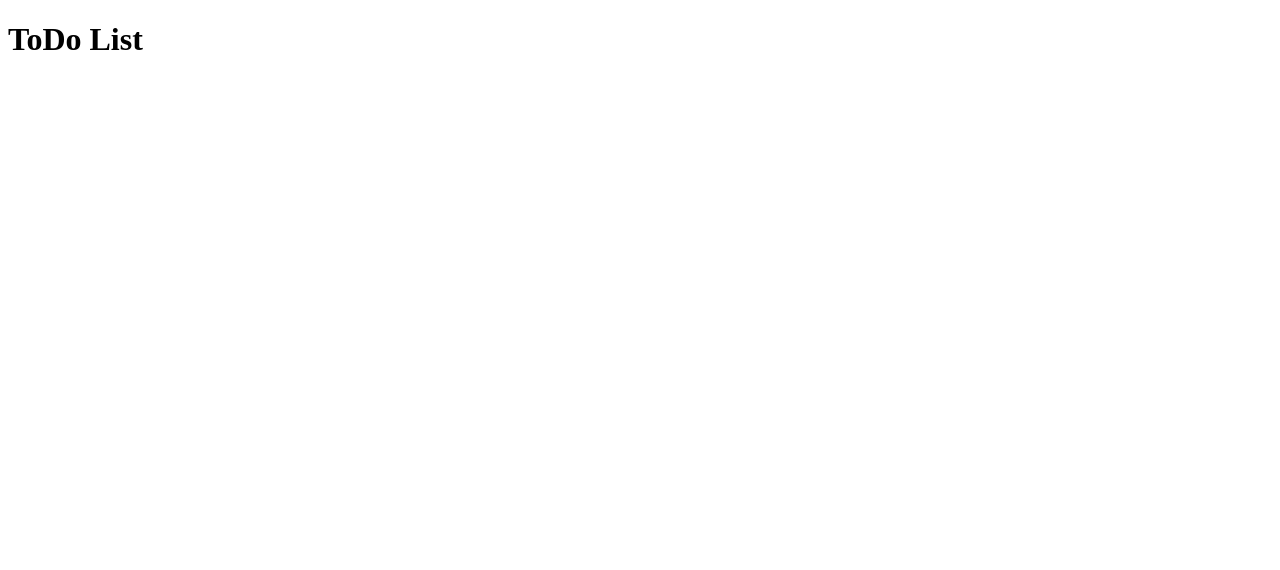
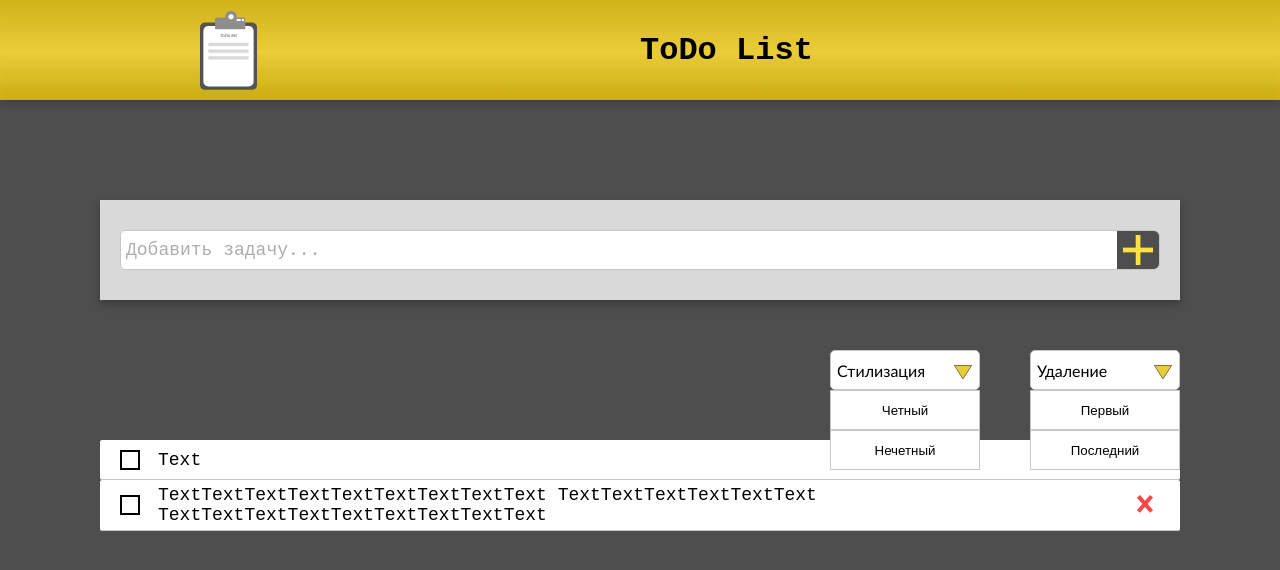
Before and after one commit to churikova-olga/Notes_greenatom, a plain HTML site: page index.html in a window 1280 px wide. Drawn offline with Linux system fonts and the light colour scheme.

Commit message:
Make maket (stek: HTML, CSS)

```diff
--- a/index.html
+++ b/index.html
@@ -7,7 +7,70 @@
     <title>TODO LIST</title>
 </head>
 <body>
-    <h1>ToDo List</h1>
+    <div class="header">
+        <div class="header_container_logo"><img src = "./img/Logo.svg" alt="Logo" class="header_img_logo"/></div>
+        <h1 class="header_title">ToDo List</h1>
+    </div>
+
+    <div class="container">
+        <div class="add_list">
+            <div class="add_list_container">
+            <input class="add_list_input" placeholder="Добавить задачу..." />
+            <button class="add_list_button"><img src = "./img/Add.svg" alt="Add list" class="add_list_img"/></button>
+            </div>
+
+        </div>
+        <div class="panel_buttons">
+            <div class="panel_buttons_container">
+                <button class="panel_button_style">
+                    <div class="panel_button_style_text">Стилизация</div>
+                    <img src = "./img/Down_menu.svg" alt="Drop down" class="panel_buttons_img"/>
+                </button>
+
+                <div class="panel_button_style_menu">
+                    <button class="style_menu_button">Четный</button>
+                    <button class="style_menu_button">Нечетный</button>
+                </div>
+
+
+                <button class="panel_button_remove">
+                    <div class="panel_button_remove_text">Удаление</div>
+                    <img src = "./img/Down_menu.svg" alt="Drop down" class="panel_buttons_img"/>
+                </button>
+
+                <div class="panel_button_remove_menu">
+                    <button class="remove_menu_button">Первый</button>
+                    <button class="remove_menu_button">Последний</button>
+                </div>
+
+
+            </div>
+        </div>
+        <div class="main_lists">
+            <!-- <div class="main_lists_notElem"> <span class="main_lists_notElem_text">Список задач пуст</span></div> -->
+
+
+            <div class="main_lists_elem">
+
+                <div class="main_lists_container_checkbox">
+                <input type="checkbox" class="main_lists_checkbox" id="1"value="yes">
+                <label for="1" class="main_lists_label"></label>
+                </div>
+                <div class="main_lists_elem_text"> Text</div>
+                <button class="main_lists_remove"><img  src = "./img/Remove.svg" alt="Remove elem" class="main_lists_img"/></button>
+            </div>
+            <div class="main_lists_elem">
+
+                <div class="main_lists_container_checkbox">
+                <input type="checkbox" class="main_lists_checkbox" id="2"value="yes">
+                <label for="2" class="main_lists_label"></label>
+                </div>
+                <div class="main_lists_elem_text"> TextTextTextTextTextTextTextTextText TextTextTextTextTextText TextTextTextTextTextTextTextTextText</div>
+                <button class="main_lists_remove"> <img  src = "./img/Remove.svg" alt="Remove elem" class="main_lists_img"/></button>
+            </div>
+        </div>
+
+    </div>
     <script src="scripts.js"></script>
 </body>
 </html>
--- a/styles.css
+++ b/styles.css
@@ -0,0 +1,290 @@
+body{
+    margin: 0;
+    background-color: #4E4E4E;
+
+}
+
+.container{
+ margin: 0 100px;
+}
+
+.header{
+    height: 100px;
+    display: flex;
+    justify-content: center;
+    padding: 0px 200px;
+    background: linear-gradient(180deg, #6D5C00 0%, #D0B318 0.01%, rgba(251, 219, 56, 0.905481) 52.08%, rgba(255, 214, 0, 0.729167) 99.99%, rgba(187, 157, 0, 0) 100%);
+    filter: drop-shadow(0px 4px 4px rgba(0, 0, 0, 0.25));
+}
+.header_container_logo{
+    display: flex;
+    justify-content: flex-start;
+    width: 50%;
+}
+.header_title{
+    margin: auto 0;
+    width: 50%;
+    font-family: 'Courier New', Courier, monospace;
+    font-size: 32px;
+}
+
+.header_img_logo{
+    max-width: 58px;
+    max-height: 80px;
+    margin: auto 0;
+}
+
+.add_list{
+    background: #D9D9D9;
+    min-height: 100px;
+    display: flex;
+    justify-content: center;
+    align-items: center;
+    /* margin: 0 200px; */
+    margin: 100px 0 50px 0;
+    padding: 0 20px;
+    filter: drop-shadow(0px 4px 4px rgba(0, 0, 0, 0.25));
+}
+.add_list_container{
+    box-sizing: border-box;
+    background: #FFFFFF;
+    border: 1px solid #C7C7C7;
+    backdrop-filter: blur(2px);
+    border-radius: 5px;
+    width: 100%;
+    min-height: 40px;
+    display: flex;
+
+}
+
+
+.add_list_input{
+    border: none;
+    border-radius: 5px 0 0 5px;
+    padding: 5px;
+    flex-grow: 1;
+    /* min-width: 100%; */
+    font-family:'Courier New', Courier, monospace;
+    font-size: 18px;
+    color: black;
+
+}
+.add_list_input::placeholder{
+    font-family:'Courier New', Courier, monospace;
+    font-size: 18px;
+    color: #afacac;
+}
+
+.add_list_input:focus {
+    border-radius: 5px 0 0 5px;
+    border: 1px solid #FDE046;
+    outline: none;
+    box-sizing: border-box;
+
+
+}
+
+.add_list_button{
+    cursor: pointer;
+    min-width: 40px;
+    background-color: #4E4E4E;
+    border-radius: 0 5px 5px 0;
+    border: none;
+    display: flex;
+    align-items: center;
+    justify-content: center;
+}
+.add_list_img{
+    min-width: 30px;
+    min-height: 30px;
+}
+.panel_button_style, .panel_button_remove{
+
+    box-sizing: border-box;
+    min-width: 150px;
+    min-height: 40px;
+    background: #FFFFFF;
+    border: 1px solid #C7C7C7;
+    backdrop-filter: blur(2px);
+    border-radius: 5px;
+    cursor: pointer;
+    display: flex;
+    flex-direction: row;
+    justify-content: space-between;
+    align-items: center;
+
+}
+
+.panel_button_style:hover, .panel_button_remove:hover{
+    background-color: #D9D9D9;
+}
+
+.panel_button_style_text, .panel_button_remove_text{
+    font-size: 16px;
+    font-family:'Trebuchet MS';
+
+}
+.panel_buttons_img{
+    min-height: 18px;
+    min-width: 20px;
+
+}
+
+.panel_buttons_container{
+    display: flex;
+    flex-direction: row;
+    min-width: 350px;
+    justify-content: space-between;
+}
+.panel_buttons{
+    margin: 0px 0px 50px 0px;
+    display: flex;
+    justify-content: end;
+}
+.main_lists{
+    display: flex;
+    flex-direction: column;
+    margin: 50px 0;
+    /* background-color: #FFFFFF;  */
+}
+.main_lists_elem{
+    display: flex;
+    flex-direction: row;
+    justify-content: space-between;
+    min-height: 40px;
+    box-sizing: border-box;
+    background: #FFFFFF;
+    border-bottom: 1px solid #C7C7C7;
+    border-radius: 2px;
+    align-items: center;
+    padding: 0 20px
+}
+
+.main_lists_elem_text{
+    flex-grow: 1;
+    font-size: 18px;
+    padding: 5px;
+    font-family: 'Courier New', Courier, monospace;
+    display: inline-block;
+    word-break: break-word;
+}
+.main_lists_container_checkbox{
+    padding: 5px 5px 5px 0px;
+    display: flex;
+}
+.main_lists_checkbox {
+    position: absolute;
+    z-index: -1;
+    opacity: 0;
+  }
+
+.main_lists_checkbox+.main_lists_label {
+    display: inline-flex;
+    align-items: center;
+    user-select: none;
+  }
+  .main_lists_checkbox+.main_lists_label::before {
+    content: '';
+    display: inline-block;
+    width: 1em;
+    height: 1em;
+    flex-shrink: 0;
+    flex-grow: 0;
+    border: 2px solid black;
+    margin-right: 0.5em;
+    background-repeat: no-repeat;
+    background-position: center center;
+    background-size: 50% 50%;
+  }
+
+
+  .main_lists_checkbox:not(:disabled):not(:checked)+.main_lists_label:hover::before {
+    border-color: rgba(140, 118, 8, 0.729);
+  }
+
+  .main_lists_checkbox:not(:disabled):active+.main_lists_label::before {
+    background-color: #007405;
+  }
+
+  .main_lists_checkbox:checked+.main_lists_label::before {
+    /* border-color: #0b76ef; */
+    background-color: #007405;
+    background-image: url("./img/Checked.svg");
+  }
+
+  .main_lists_checkbox:disabled+.main_lists_label::before {
+    background-color: #e9ecef;
+  }
+
+  .main_lists_remove{
+    border: none;
+    background-color: transparent;
+    cursor: pointer;
+  }
+
+
+  .main_lists_notElem{
+    background-color: #FFFFFF;
+    min-height: 40px;
+    display: flex;
+    justify-content: space-between;
+    box-sizing: border-box;
+    border-bottom: 1px solid #C7C7C7;
+    border-radius: 2px;
+    align-items: center;
+    padding: 0 20px
+  }
+.main_lists_notElem_text{
+    font-size: 18px;
+    font-family:'Courier New', Courier, monospace;
+    font-weight: 500;
+}
+.main_lists_img{
+    min-width: 16px;
+    min-height: 18px;
+}
+
+
+.panel_button_remove_menu{
+    position: absolute;
+    display: flex;
+    flex-wrap: wrap;
+    flex-direction: column;
+    top: 390px;
+    right: 100px;
+
+}
+
+.panel_button_style_menu{
+    position: absolute;
+    display: flex;
+    flex-wrap: wrap;
+    flex-direction: column;
+    top: 390px;
+    right: 300px;
+
+}
+
+.style_menu_button, .remove_menu_button{
+    box-sizing: border-box;
+    min-width: 150px;
+    min-height: 40px;
+    background: #FFFFFF;
+    border: 1px solid #C7C7C7;
+    backdrop-filter: blur(2px);
+    cursor: pointer;
+
+}
+.style_menu_button:hover, .remove_menu_button:hover{
+    background-color: #FDE046;
+}
+
+/* Media */
+@media only screen and (max-width: 700px) {
+    .container{
+        margin: 0 50px;
+    }
+    .header{
+        padding: 0 100px;
+    }
+}
```
Also changed, not shown: img/Add.svg (added), img/Checked.svg (added), img/Down_menu.svg (added), img/Logo.svg (added), img/Remove.svg (added).
